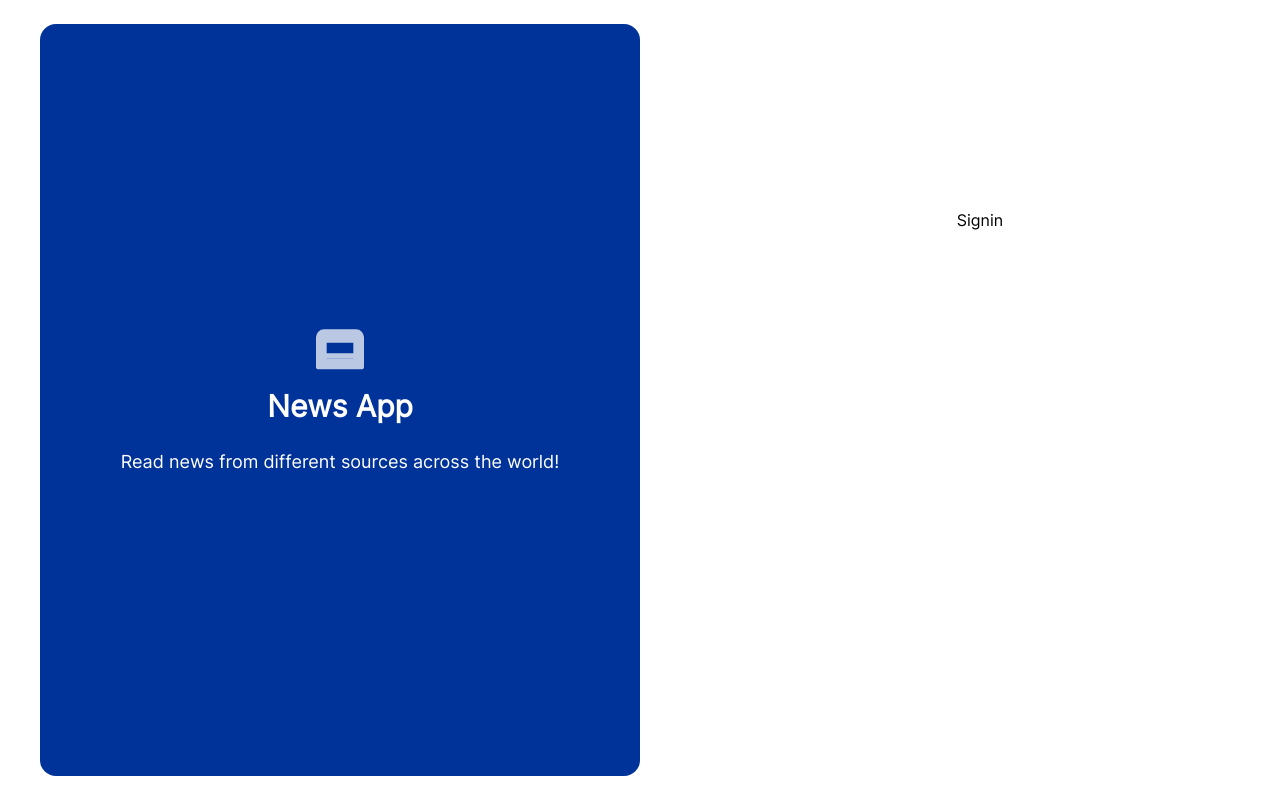
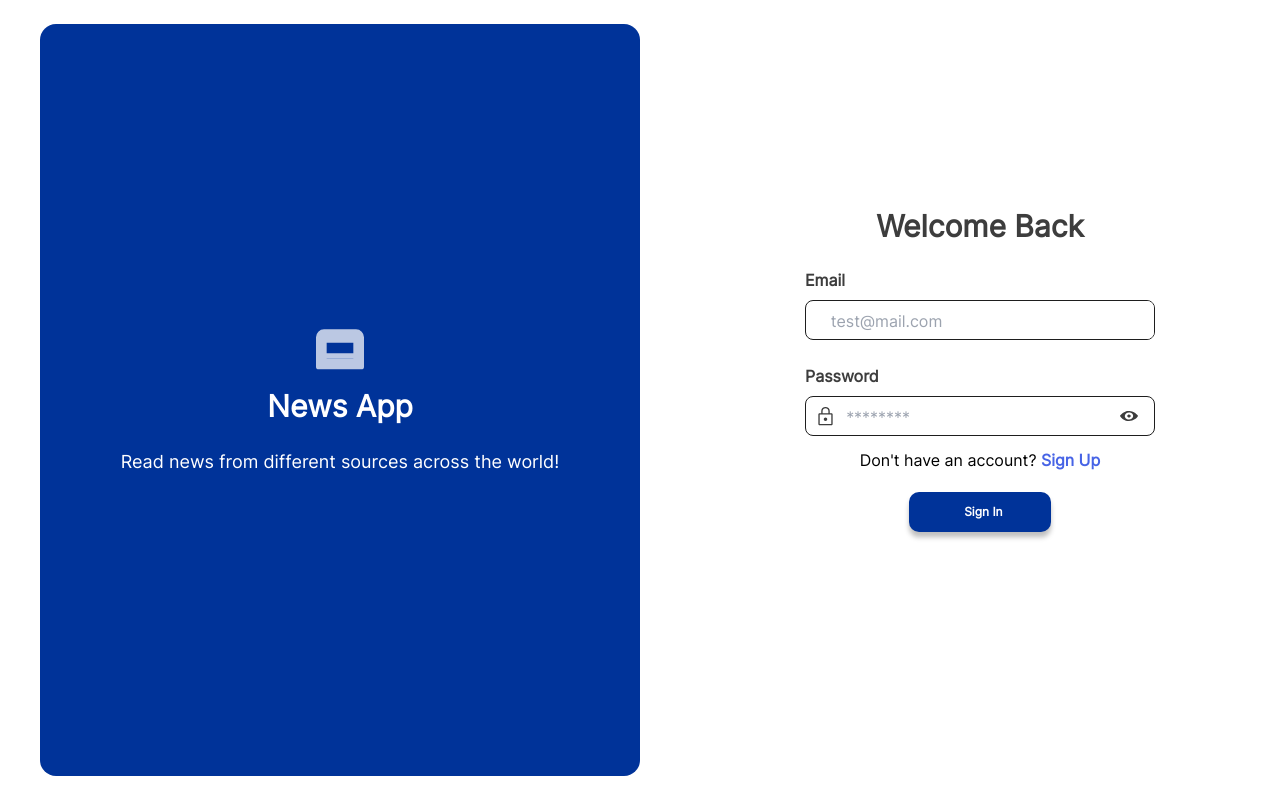
Before and after one commit to gude1/NewsAggregatorUi, a React (Vite) app: page /auth/signin in a window 1280 px wide. Built offline with nearby package versions, Linux system fonts and the light colour scheme.

Commit message:
created sidebar component

```diff
--- /dev/null
+++ b/src/components/Sidebar/Sidebar.tsx
@@ -0,0 +1,71 @@
+import React, { useState, useEffect } from "react";
+
+const sidebarItems = [
+  {
+    label: "Home",
+    icon: '<svg xmlns="http://www.w3.org/2000/svg" fill="none" viewBox="0 0 24 24" stroke="currentColor"><path stroke-linecap="round" stroke-linejoin="round" stroke-width="2" d="M5 10l7-7m0 0L5 10m7-7v18"></path></svg>',
+  },
+  {
+    label: "Search",
+    icon: '<svg xmlns="http://www.w3.org/2000/svg" fill="none" viewBox="0 0 24 24" stroke="currentColor"><path stroke-linecap="round" stroke-linejoin="round" stroke-width="2" d="M15 11a4 4 0 11-8 0 4 4 0 018 0zm0 0c1.333 2.666 4 4 8 4m0 0l-6 6m6-6a8 8 0 11-16 0 8 8 0 0116 0z"></path></svg>',
+  },
+  {
+    label: "Settings",
+    icon: '<svg xmlns="http://www.w3.org/2000/svg" fill="none" viewBox="0 0 24 24" stroke="currentColor"><path stroke-linecap="round" stroke-linejoin="round" stroke-width="2" d="M15 12a3 3 0 11-6 0 3 3 0 016 0z"></path><path stroke-linecap="round" stroke-linejoin="round" stroke-width="2" d="M4.894 4.879A16.027 16.027 0 0112 2c4.411 0 8 3.589 8 8a7.963 7.963 0 01-2.342 5.657l-.526.526A15.842 15.842 0 0019 12c0-4.411-3.589-8-8-8-1.53 0-2.958.44-4.178 1.201l-.525-.525z"></path></svg>',
+  },
+];
+
+const Sidebar: React.FC = () => {
+  const [isMobile, setIsMobile] = useState(false);
+
+  useEffect(() => {
+    const checkIsMobile = () => {
+      setIsMobile(window.innerWidth <= 768); // Adjust the breakpoint as needed
+    };
+
+    checkIsMobile();
+    window.addEventListener("resize", checkIsMobile);
+
+    return () => {
+      window.removeEventListener("resize", checkIsMobile);
+    };
+  }, []);
+
+  return (
+    <div
+      className={`flex flex-col justify-between h-screen bg-blue-500 text-white ${
+        isMobile ? "fixed bottom-0 left-0 right-0" : "w-64"
+      }`}
+    >
+      <div className="p-4">
+        {/* Sidebar content */}
+        {sidebarItems.map((item, index) => (
+          <div key={index} className="flex items-center space-x-2 py-2">
+            <div
+              dangerouslySetInnerHTML={{ __html: item.icon }}
+              className="w-6 h-6"
+            />
+            <span>{item.label}</span>
+          </div>
+        ))}
+      </div>
+
+      {isMobile && (
+        <div className="flex justify-center py-2 bg-blue-700">
+          {/* Bottom tab content */}
+          {sidebarItems.map((item, index) => (
+            <div key={index} className="flex flex-col items-center">
+              <div
+                dangerouslySetInnerHTML={{ __html: item.icon }}
+                className="w-6 h-6"
+              />
+              <span>{item.label}</span>
+            </div>
+          ))}
+        </div>
+      )}
+    </div>
+  );
+};
+
+export default Sidebar;
--- a/src/pages/Signin/Signin.tsx
+++ b/src/pages/Signin/Signin.tsx
@@ -1,5 +1,40 @@
+import { Link } from "react-router-dom";
+import Button from "../../components/Button/Button";
+import Input from "../../components/Input/Input";
+
 function Signin() {
-  return <div>Signin</div>;
+  return (
+    <form className="w-full">
+      <div className="flex flex-col items-center">
+        <h2 className="font-bold text-3xl text-center text-color3 font-inter">
+          Welcome Back
+        </h2>
+        <div className="w-[95%] mt-6 max-w-[350px] text-left">
+          <label className="text-color3 font-semibold">Email</label>
+          <Input parentClassName="mt-2" placeholder="test@mail.com" />
+        </div>
+
+        <div className="w-[95%] mt-6 max-w-[350px] text-left">
+          <label className="text-color3 font-semibold">Password</label>
+          <Input
+            parentClassName="mt-2"
+            placeholder="********"
+            type="password"
+          />
+        </div>
+        <span className="mt-3">
+          Don't have an account?{" "}
+          <Link
+            to="/auth/signup"
+            className="text-color1 font-bold cursor-pointer"
+          >
+            Sign Up
+          </Link>
+        </span>
+        <Button title={"Sign In"} className="text-white" onClick={() => {}} />
+      </div>
+    </form>
+  );
 }
 
 export default Signin;
--- a/src/pages/Signup/Signup.tsx
+++ b/src/pages/Signup/Signup.tsx
@@ -4,7 +4,7 @@ import Input from "../../components/Input/Input";
 
 export default function Signup() {
   return (
-    <form>
+    <form className="w-full">
       <div className="flex flex-col items-center">
         <h2 className="font-bold text-3xl text-center text-color3 font-inter">
           Welcome to News App
@@ -16,7 +16,11 @@ export default function Signup() {
 
         <div className="w-[95%] mt-6 max-w-[350px] text-left">
           <label className="text-color3 font-semibold">Password</label>
-          <Input parentClassName="mt-2" placeholder="********" />
+          <Input
+            parentClassName="mt-2"
+            placeholder="********"
+            type="password"
+          />
         </div>
         <span className="mt-3">
           Already have an account?{" "}
@@ -24,7 +28,7 @@ export default function Signup() {
             to="/auth/signin"
             className="text-color1 font-bold cursor-pointer"
           >
-            Login
+            Sign In
           </Link>
         </span>
         <Button title={"Sign Up"} className="text-white" onClick={() => {}} />
```
